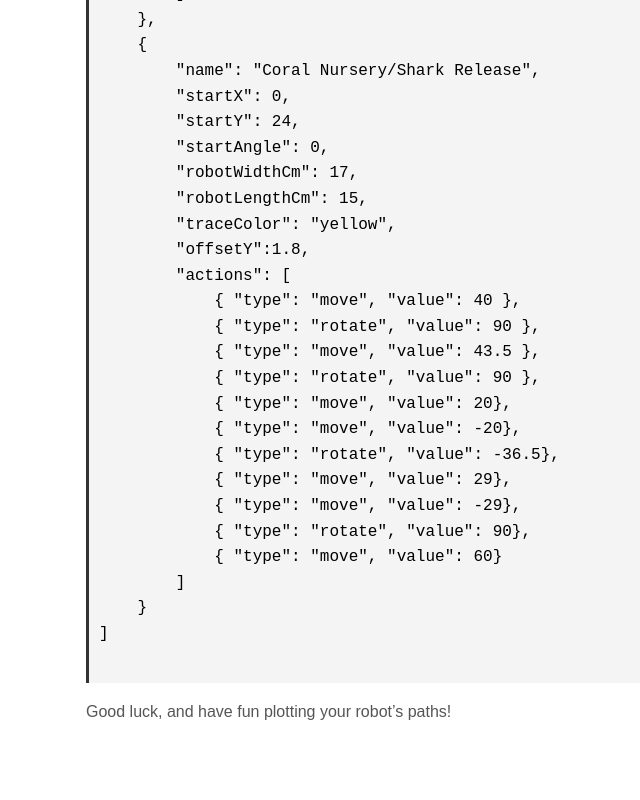
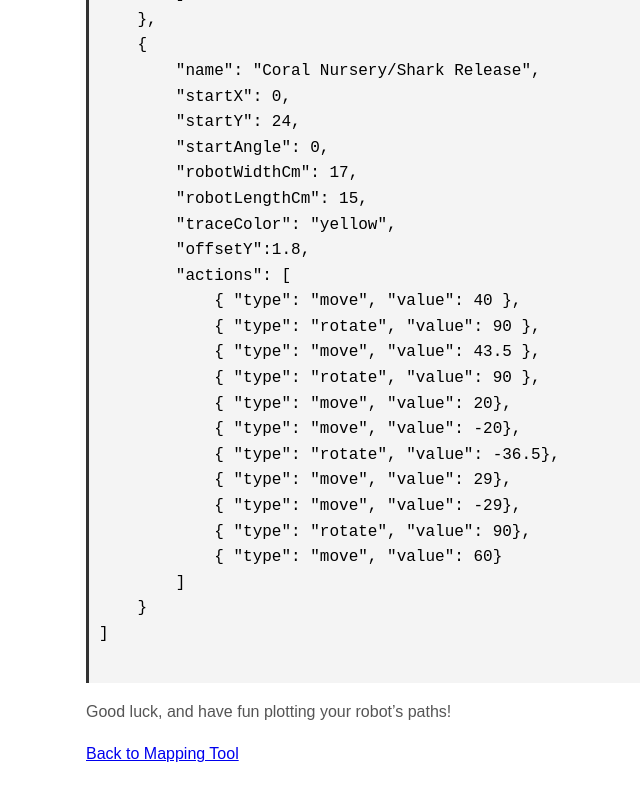
Before and after one commit to kennyhaggard/FLL-field-mapping, a plain HTML site: page introduction.html in a window 1280 px wide. Shown: the part 2714-3514 px from the top of the page, without its empty margins (154-794 px from the left). Before the commit the page ends 3475 px from the top, so only its background shows below. Drawn offline with Linux system fonts and the light colour scheme.

Commit message:
Update introduction.html

```diff
--- a/introduction.html
+++ b/introduction.html
@@ -143,6 +143,7 @@
         </pre>
 
         <p>Good luck, and have fun plotting your robot’s paths!</p>
+		<p> <a href = "https://kennyhaggard.github.io/FLL-field-mapping/">Back to Mapping Tool</a></p>
     </div>
 </body>
 </html>
```
